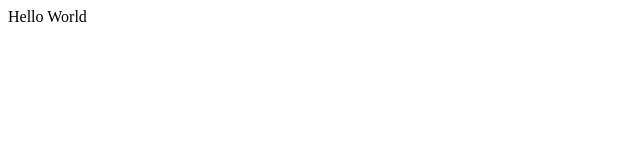
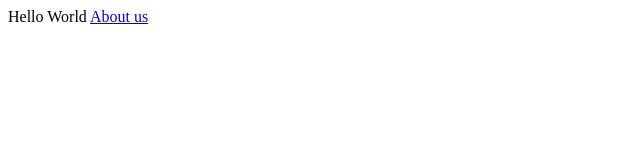
Before and after one commit to pondtahoma/pondtahoma.github.io, a plain HTML site: page index.html in a window 1280 px wide. Shown: the full height of the page, 0-640 px from the left. Drawn offline with Linux system fonts and the light colour scheme.

Commit message:
Update index.html

```diff
--- a/index.html
+++ b/index.html
@@ -8,5 +8,7 @@
     <meta name="viewport" content="width=device-width, initial-scale=1" />
     <link rel="stylesheet" href="" />
   </head>
-  <body>Hello World</body>
+  <body>Hello World
+      <a href="https://pondtahoma.github.io/aboutus.html">About us</a><br>
+  </body>
 </html>
```
